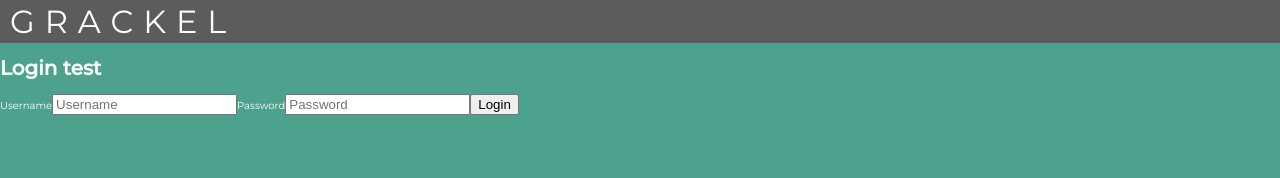
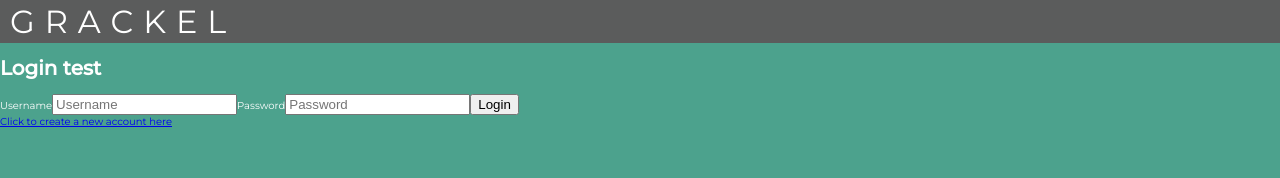
Before and after one commit to Asmatic-Solutions/Grackel-FE, a React (Create React App) app: page /login in a window 1280 px wide. Shown: the top 178 px of the page. Built offline with nearby package versions, Linux system fonts and the light colour scheme.

Commit message:
Refactored login page code

```diff
--- a/src/components/Auth/Login/LoginPage.jsx
+++ b/src/components/Auth/Login/LoginPage.jsx
@@ -1,5 +1,5 @@
 import React, { useState } from "react"
-import { Redirect, useHistory } from "react-router-dom"
+import { Redirect, useHistory, Link } from "react-router-dom"
 import {axiosWithAuth} from "../../Utils/axiosWithAuth"
 import LoginForm from "./LoginForm"
 
@@ -21,13 +21,25 @@ function LoginPage(){
     }
 
     return(
-        <div>
+        localStorage.getItem("token")
+        ?<Redirect to="/"/>
+        :<div>
             <h1>Login test</h1>
-            {localStorage.getItem("token")
-            ?<Redirect to="/"/>
-            :<LoginForm creedentials={creedentials} handleChange={handleChange} handleSubmit={handleSubmit}/>}
+            <LoginForm creedentials={creedentials} handleChange={handleChange} handleSubmit={handleSubmit}/>
+            {/* <p>Click to create a new account here</p> */}
+            <Link to="/register">Click to create a new account here</Link>
         </div>
     )
+
+
+
+        // <div>
+        //     <h1>Login test</h1>
+        //     {localStorage.getItem("token")
+        //     ?<Redirect to="/"/>
+        //     :<LoginForm creedentials={creedentials} handleChange={handleChange} handleSubmit={handleSubmit}/>}
+        // </div>
+
 }
 
 export default LoginPage;
```
